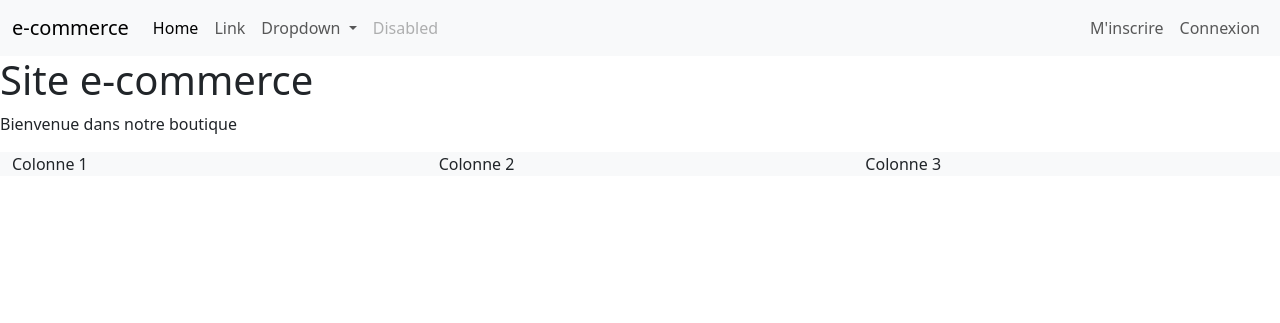
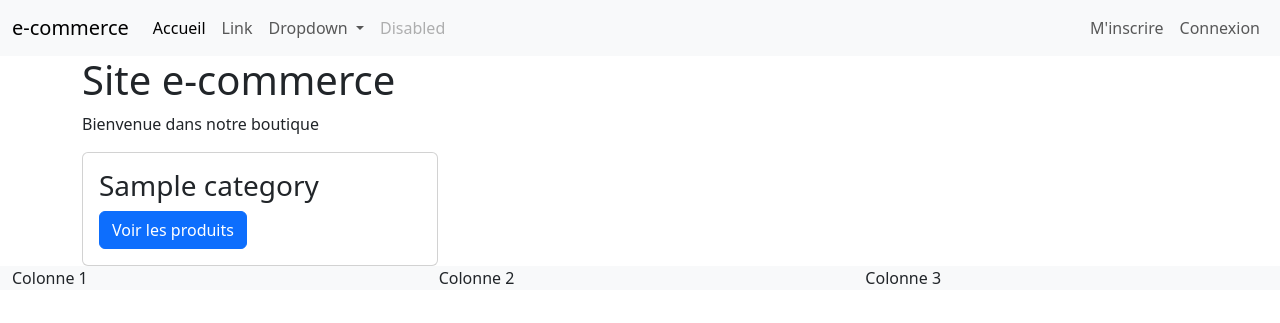
Before and after one commit to SoumeyaJ/ecommerce-sf6, a Symfony app: template templates/main/index.html.twig in a window 1280 px wide. Shown: the top 323 px of the page. Run offline with Twig, Linux system fonts and the light colour scheme; the template is opened without the code that fills it: most values are stand-ins (such as "Sample title", 1, 10 or a date in 2020); some libraries are stand-ins or nearby versions.

Commit message:
update 2

```diff
--- a/templates/_partials/_nav.html.twig
+++ b/templates/_partials/_nav.html.twig
@@ -1,13 +1,13 @@
 <nav class="navbar navbar-expand-lg bg-body-tertiary">
 	<div class="container-fluid">
-		<a class="navbar-brand" href="#">e-commerce</a>
+		<a class="navbar-brand" href="{{ path('main') }}">e-commerce</a>
 		<button class="navbar-toggler" type="button" data-bs-toggle="collapse" data-bs-target="#navbarSupportedContent" aria-controls="navbarSupportedContent" aria-expanded="false" aria-label="Toggle navigation">
 			<span class="navbar-toggler-icon"></span>
 		</button>
 		<div class="collapse navbar-collapse" id="navbarSupportedContent">
 			<ul class="navbar-nav me-auto mb-2 mb-lg-0">
 				<li class="nav-item">
-					<a class="nav-link active" aria-current="page" href="#">Home</a>
+					<a class="nav-link active" aria-current="page" href="{{ path('main') }}">Accueil</a>
 				</li>
 				<li class="nav-item">
 					<a class="nav-link" href="#">Link</a>
--- a/templates/main/index.html.twig
+++ b/templates/main/index.html.twig
@@ -1,22 +1,34 @@
 {% extends 'base.html.twig' %}
 
-{% block title %}Titre{% endblock %}
+{% block title %}Titre
+{% endblock %}
 
 {% block body %}
-<h1>Site e-commerce</h1>
-<p>Bienvenue dans notre boutique</p>
-{# <style>
-    .example-wrapper { margin: 1em auto; max-width: 800px; width: 95%; font: 18px/1.5 sans-serif; }
-    .example-wrapper code { background: #F5F5F5; padding: 2px 6px; }
-</style>
-
-<div class="example-wrapper">
-    <h1>Hello {{ controller_name }}! ✅</h1>
-
-    This friendly message is coming from:
-    <ul>
-        <li>Your controller at <code><a href="{{ 'C:/Users/mourad/Desktop/Formation SANDY/les cours AFPA/COURS n°3 BACK-END/ecommerce-sf6/ecommerce-sf6/src/Controller/MainController.php'|file_link(0) }}">src/Controller/MainController.php</a></code></li>
-        <li>Your template at <code><a href="{{ 'C:/Users/mourad/Desktop/Formation SANDY/les cours AFPA/COURS n°3 BACK-END/ecommerce-sf6/ecommerce-sf6/templates/main/index.html.twig'|file_link(0) }}">templates/main/index.html.twig</a></code></li>
-    </ul>
-</div> #}
+	<main class="container">
+		<section class="row">
+			<div class="vol-12">
+				<h1>Site e-commerce</h1>
+				<p>Bienvenue dans notre boutique</p>
+			</div>
+			{% for category in categories %}
+				{% if category.parent == null %}
+					<div class="vol-12">
+						<h2>{{category.name}}</h2>
+					</div>
+				{% else %}
+					<div class="col-4">
+						<div class="card h-100">
+							<div class="card-body">
+								<h3 class="card-title">{{ category.name }}</h3>
+								<a href="{{ path('categories_list', {id: category.id}) }}" class="btn btn-primary">Voir les produits</a>
+							</div>
+						</div>
+					</div>
+				{% endif %}
+			{% endfor %}
+			{# <div class="vol-12">
+				{{dump()}}
+			</div> #}
+		</section>
+	</main>
 {% endblock %}
```
Also changed, not shown: migrations/Version20230719081811.php (added, +31 -0 lines), src/Controller/CategoriesController.php (added, +27 -0 lines), src/Controller/MainController.php (+5 -2 lines), src/Entity/Categories.php (+15 -0 lines), templates/categories/list.html.twig (added, +35 -0 lines).
